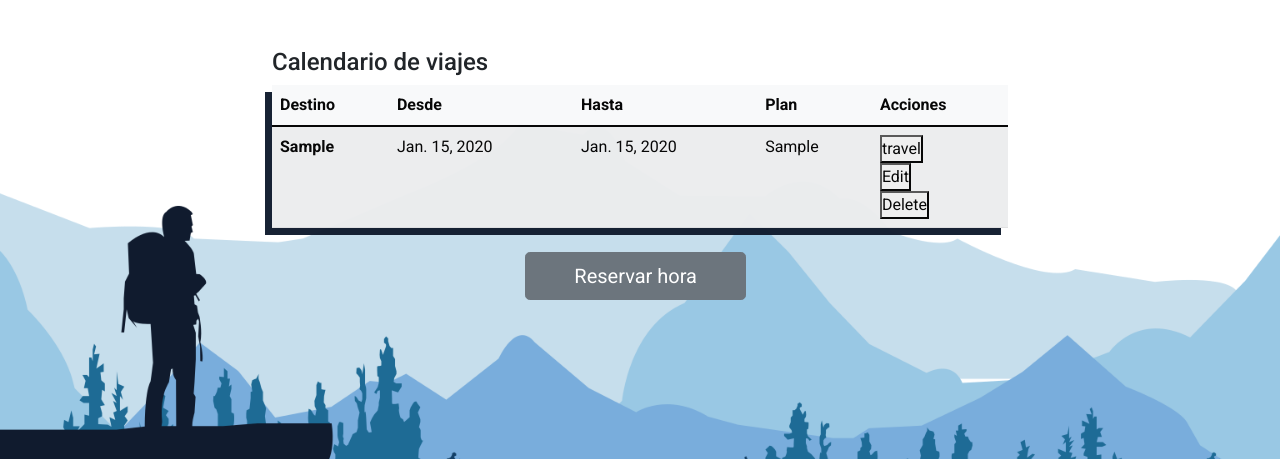
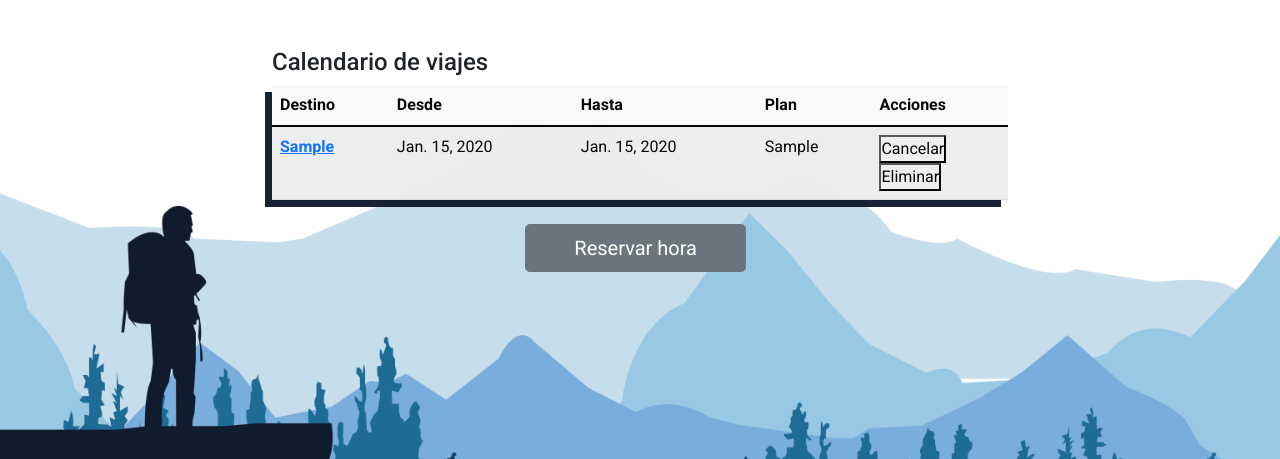
Before and after one commit to jorgerices/travel_buddy, a Django app: template main/templates/travels.html in a window 1280 px wide. Shown: the top 459 px of the page. Run offline with Django 3.2, Linux system fonts and the light colour scheme; the template is opened without the code that fills it: values that come from a table or form of the project are taken from there, others are empty; tables that the repository leaves empty hold one stand-in row (values such as "Sample post").

Commit message:
falta pantalla de view_travel y segunda tabla

```diff
--- a/main/templates/add_travel.html
+++ b/main/templates/add_travel.html
@@ -1,6 +1,6 @@
 {% extends "base.html" %}
 
-{% block title %}Home{% endblock %}
+{% block title %}Agregar un nuevo viaje{% endblock %}
 
 {% block nav %}
 <nav class="navbar navbar-expand-lg navbar-light bg-info">
--- a/main/templates/travels.html
+++ b/main/templates/travels.html
@@ -38,22 +38,23 @@
                 <tbody>
                     {% for travel in all_the_travels %}
                     <tr>
-                        <th scope="row">{{travel.destination}}</th>
+                        <th scope="row">
+
+                                {% csrf_token %}
+                                <a href="/travels/{{travel.id}}">{{travel.destination}}</a>
+
+                        </th>
                         <td>{{travel.start_date}}</td>
                         <td>{{travel.end_date}}</td>
                         <td>{{travel.plan}}</td>
                         <td id="form">
-                            <form action="/travels/{{travel.id}}" method="POST">
-                            {% csrf_token %}
-                                <button type="submit">travel</button>
-                            </form>
                             <form action="/travels/{{travel.id}}/edit" method="POST">
                             {% csrf_token %}
-                                <button type="submit">Edit</button>
+                                <button type="submit">Cancelar</button>
                             </form>
                             <form action="/travels/{{travel.id}}/destroy" method="POST">
                             {% csrf_token %}
-                                <button type="submit">Delete</button>
+                                <button type="submit">Eliminar</button>
                             </form>
                         </td>
                     </tr>
```
Also changed, not shown: main/templates/view_travel.html (+7 -7 lines).
